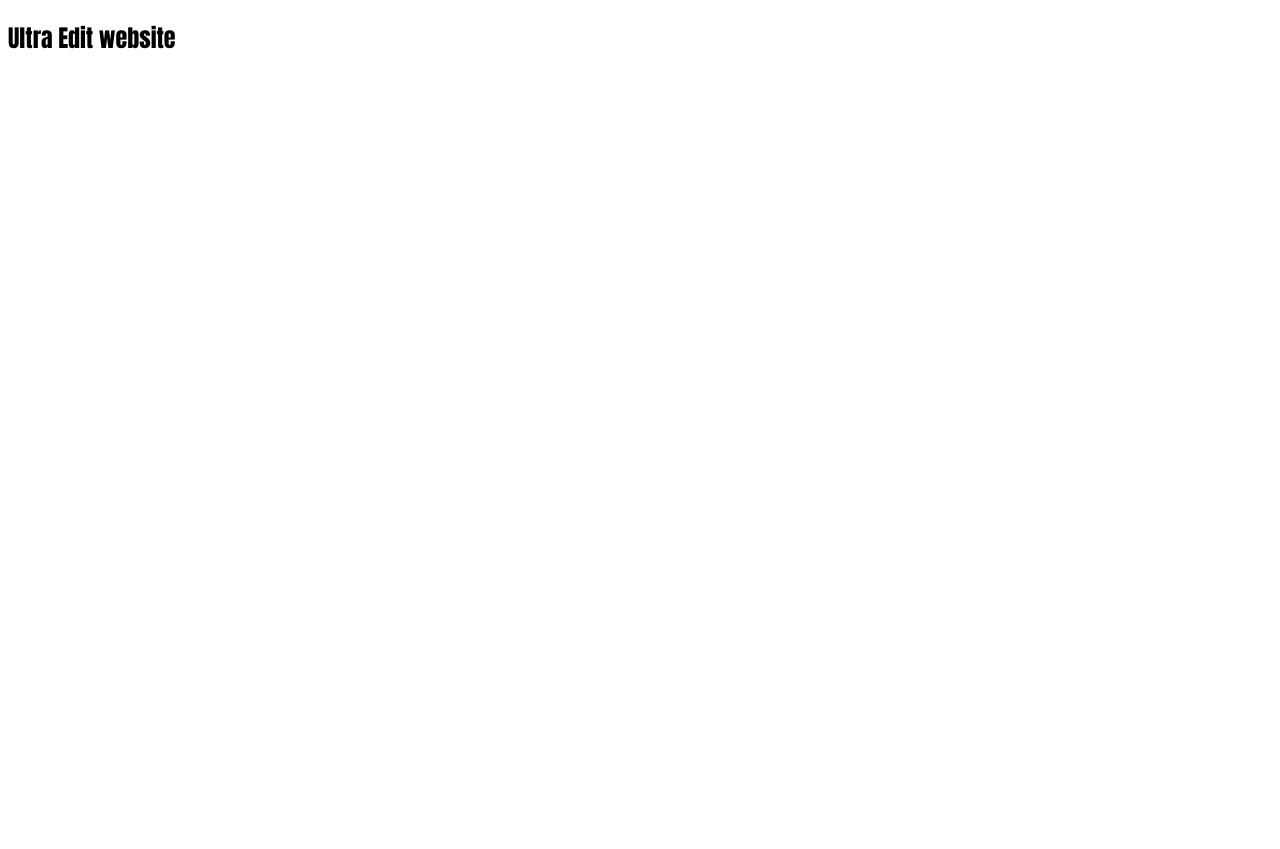
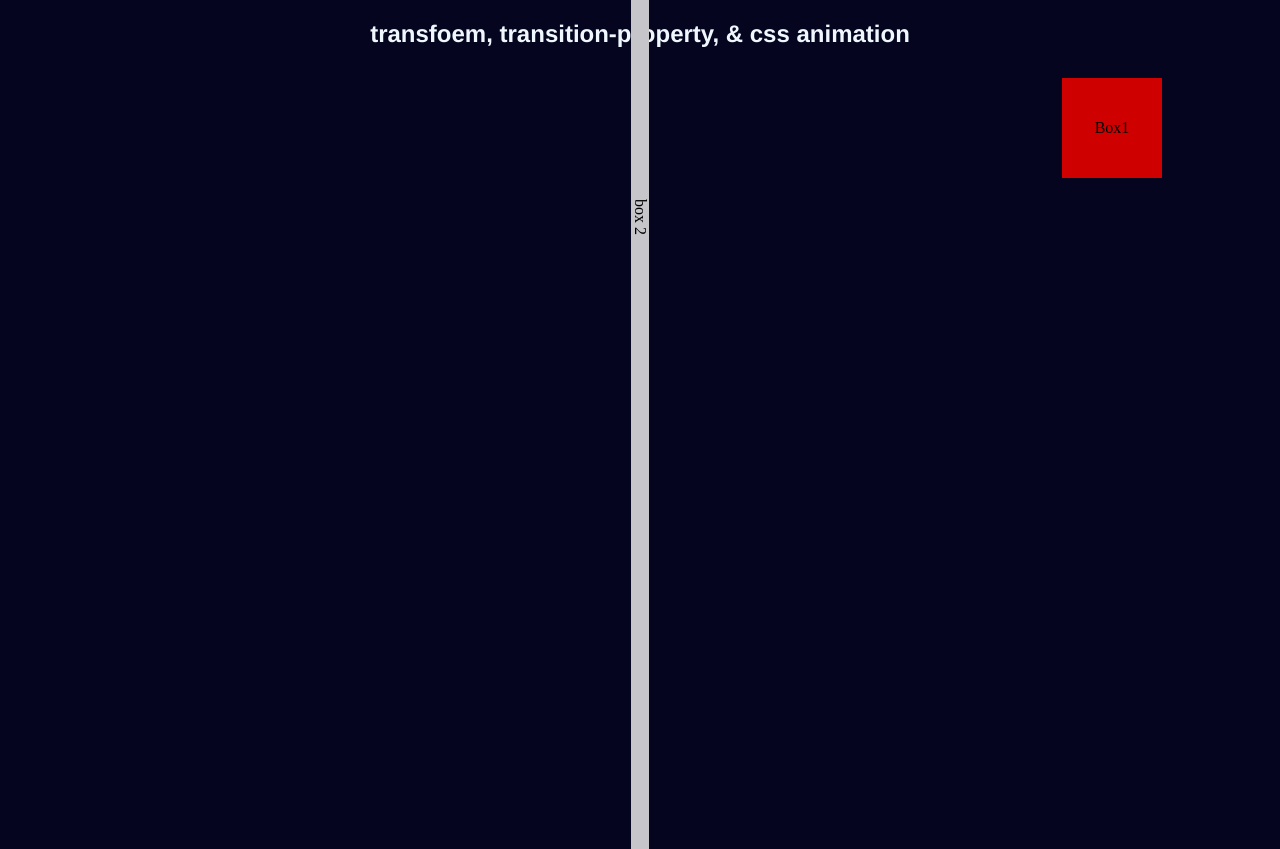
Before and after one commit to RVisH-1010/Web-dev.-Repo, a plain HTML site: page transition.html in a window 1280 px wide. Before the commit the page ends 800 px from the top, so only its background shows below. Drawn offline with Linux system fonts and the light colour scheme.

Commit message:
transform

```diff
--- a/transition.html
+++ b/transition.html
@@ -1,25 +1,60 @@
 <!DOCTYPE html>
 <html lang="en">
+
 <head>
     <meta charset="UTF-8">
     <meta name="viewport" content="width=viewport, initial-scale=1.0">
-    <title>Document</title>
+    <title>upto ex-8</title>
 </head>
 <style>
-    h2{
+    body{
+        background-color: rgb(5, 5, 31);
+    }
+    div h2 {
+        justify-content: center;
+        font-family: 'Franklin Gothic Medium', 'Arial Narrow', Arial, sans-serif;
+        align-items: center;
         justify-items: center;
-        font-family: Impact, Haettenschweiler, 'Arial Narrow Bold', sans-serif;
-
+        display: flex;
+        color: aliceblue;
+    }
+    .box1{
+        width: 80px;
+        height: 80px;
+        background-color: #cf0000;
+        margin: 30px;
+        padding: 10px;
+        display: flex;
+        align-items: center;
+        justify-content: center;
+        /* transform: rotate(90deg); */
+        transform: translate(80vw);
+        transition-property: transform;
+        transition-duration: 3s;
+        transition-timing-function: cubic-bezier(0.42, 0.76, 0, 1.5);
+        transition-delay: 0.2s;
+    }
+    .box-2{
+        display: flex;
+        justify-content: center;
+        color: black;
+        background-color: #c5c5ca;
+        transform: rotate(90deg);
     }
 </style>
+
 <body>
-    <h2>Ultra Edit website</h2>
-    <div></div>
-    <div></div>
-    <div></div>
-    <div></div>
-    <div></div>
-    <div></div>
-    <div></div>
+
+    <div>
+        <h2>transfoem, transition-property, & css animation</h2>
+    </div>
+
+    <div class="box1">
+        Box1
+    </div>
+    <div class="box-2">
+        box 2
+    </div>
 </body>
+
 </html>
```
